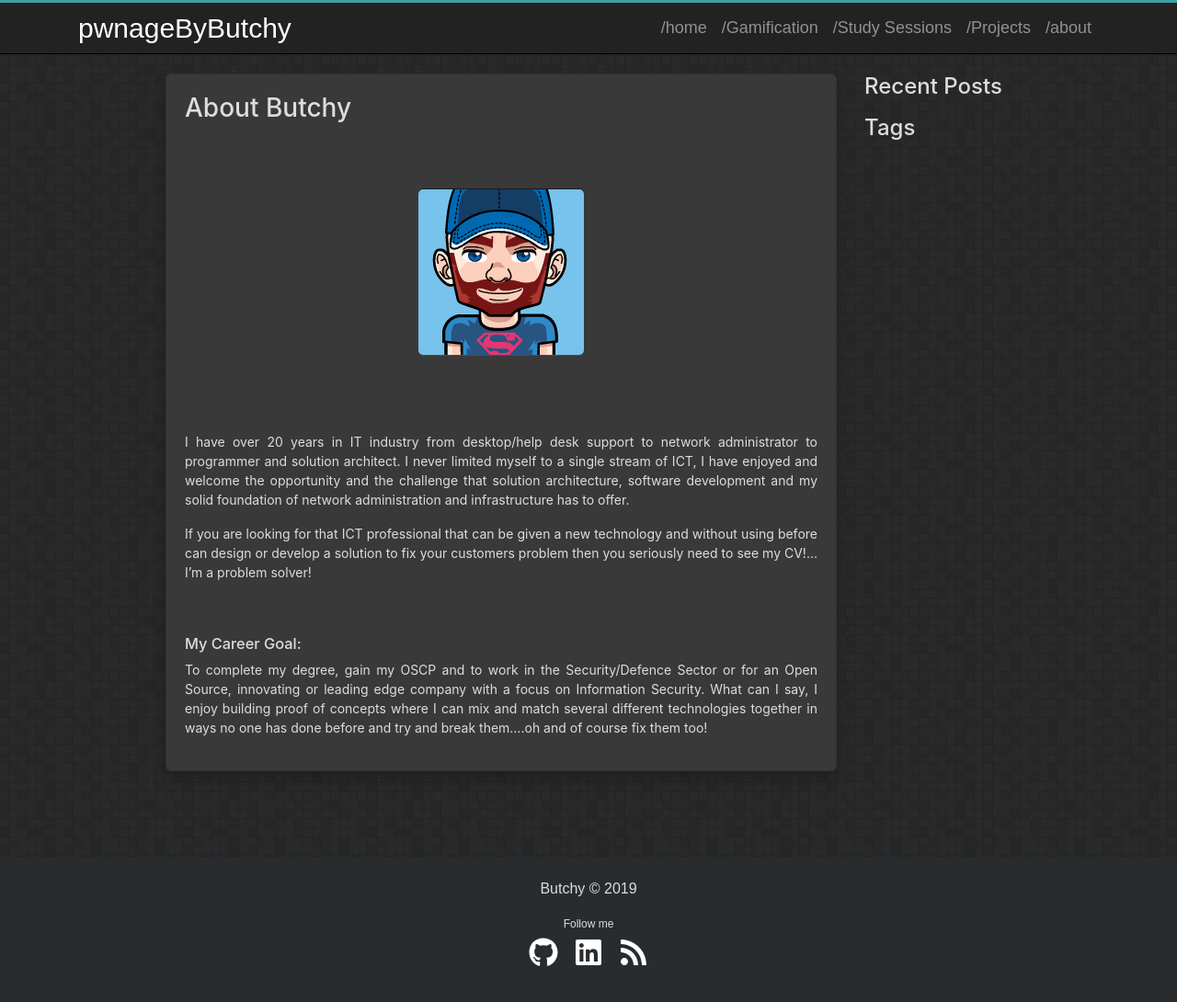
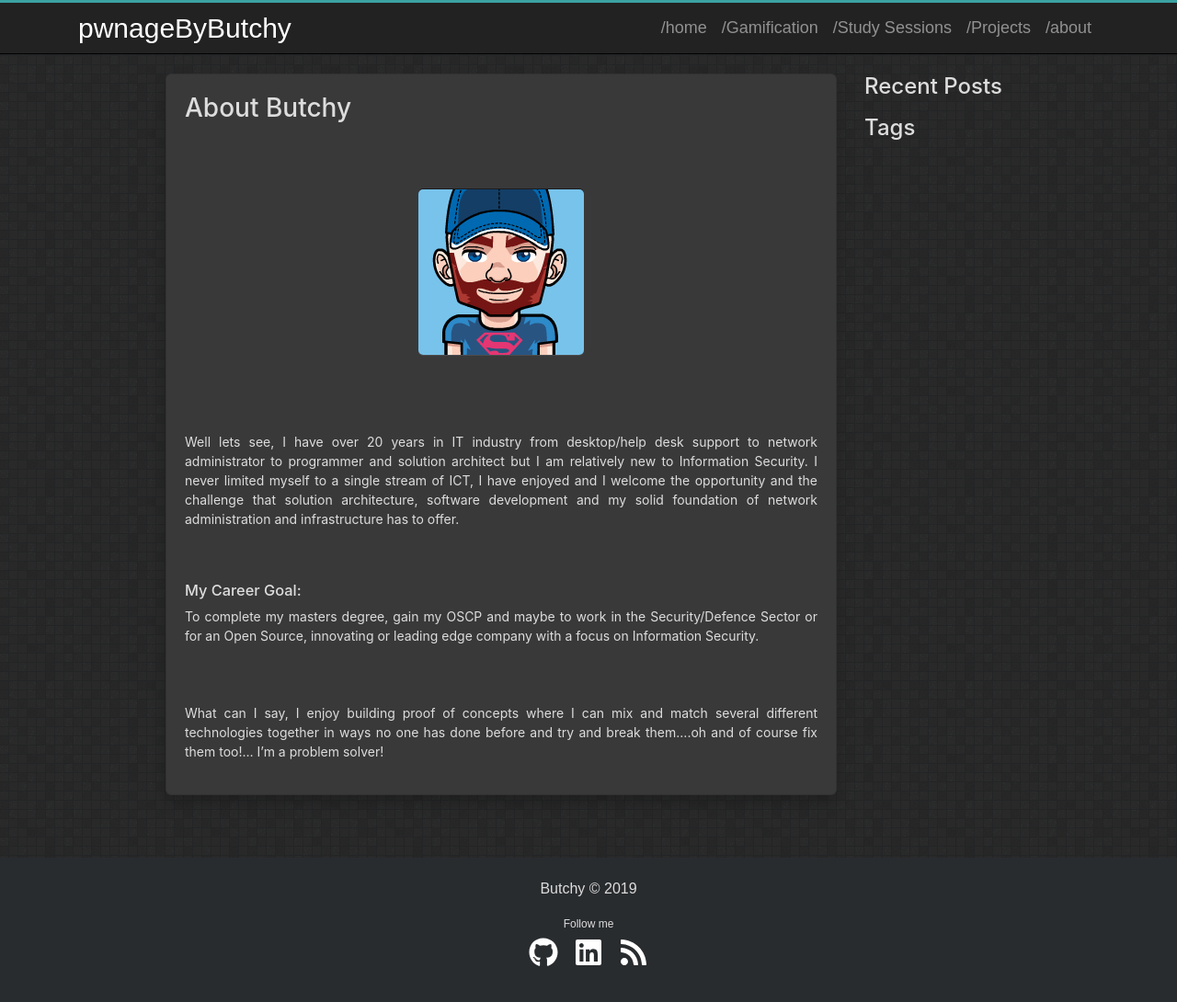
Before and after one commit to pwnageByButchy/pwnageByButchy.github.io, a Jekyll site: the page built from about.md, in a window 1280 px wide and 1115 px high. Shown: the top 1090 px of the window at 92% size. Built offline with Jekyll 4.4.1, drawn with Linux system fonts in a browser that asks for light colours.

Commit message:
Update about.md

```diff
--- a/about.md
+++ b/about.md
@@ -8,9 +8,9 @@ title: About
 <br><br>
 ![img]({{ '/assets/images/butchy.png' | relative_url }}){: .center-image }
 <br><br>
-I have over 20 years in IT industry from desktop/help desk support to network administrator to programmer and solution architect. I never limited myself to a single stream of ICT, I have enjoyed and welcome the opportunity and the challenge that solution architecture, software development and my solid foundation of network administration and infrastructure has to offer.
-
-If you are looking for that ICT professional that can be given a new technology and without using before can design or develop a solution to fix your customers problem then you seriously need to see my CV!... I'm a problem solver!
+Well lets see, I have over 20 years in IT industry from desktop/help desk support to network administrator to programmer and solution architect but I am relatively new to Information Security. I never limited myself to a single stream of ICT, I have enjoyed and I welcome the opportunity and the challenge that solution architecture, software development and my solid foundation of network administration and infrastructure has to offer.
 <br><br>
 ### My Career Goal:
-To complete my degree, gain my OSCP and to work in the Security/Defence Sector or for an Open Source, innovating or leading edge company with a focus on Information Security. What can I say, I enjoy building proof of concepts where I can mix and match several different technologies together in ways no one has done before and try and break them....oh and of course fix them too!
+To complete my masters degree, gain my OSCP and maybe to work in the Security/Defence Sector or for an Open Source, innovating or leading edge company with a focus on Information Security.
+<br><br>
+What can I say, I enjoy building proof of concepts where I can mix and match several different technologies together in ways no one has done before and try and break them....oh and of course fix them too!... I'm a problem solver!
```
